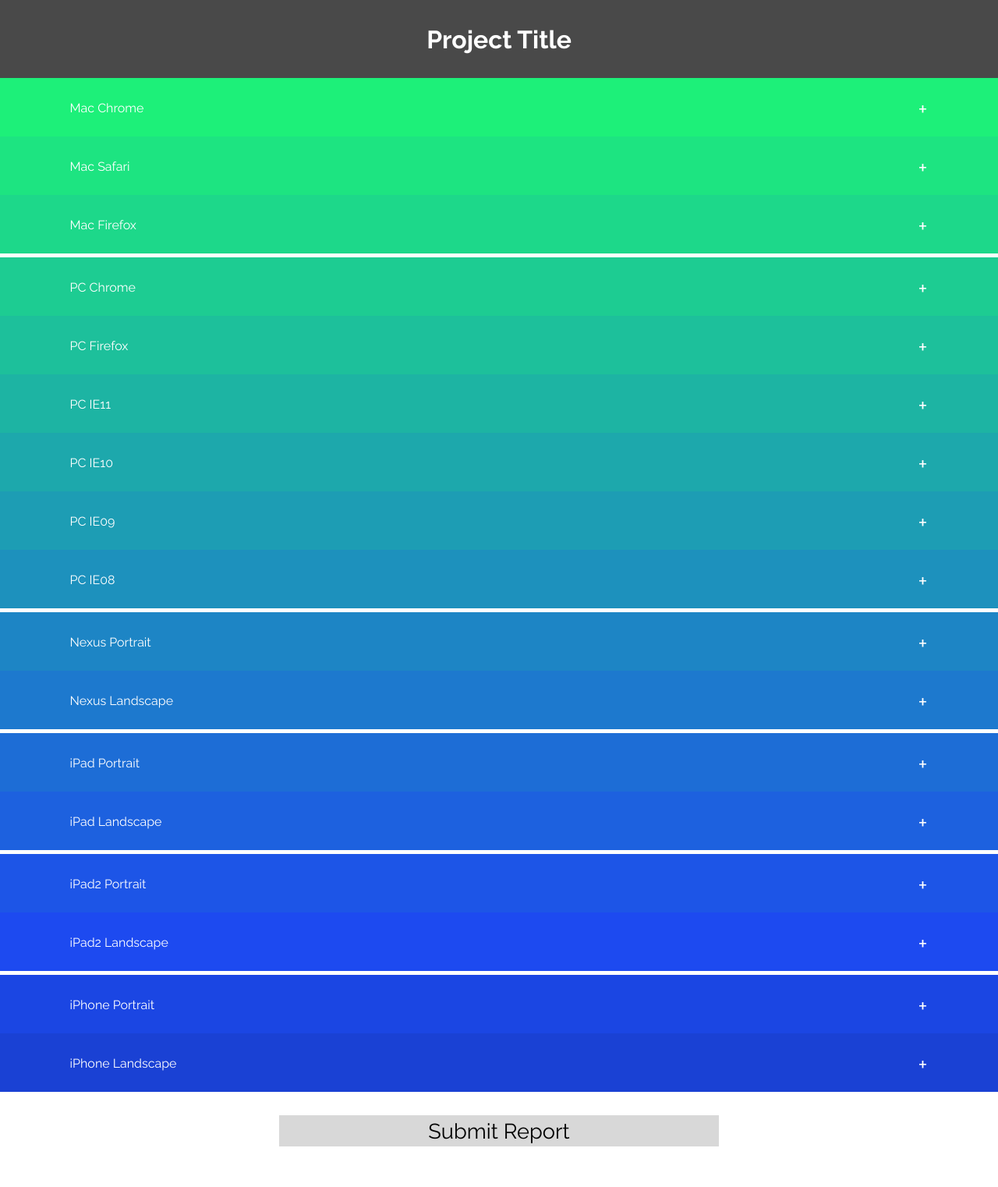
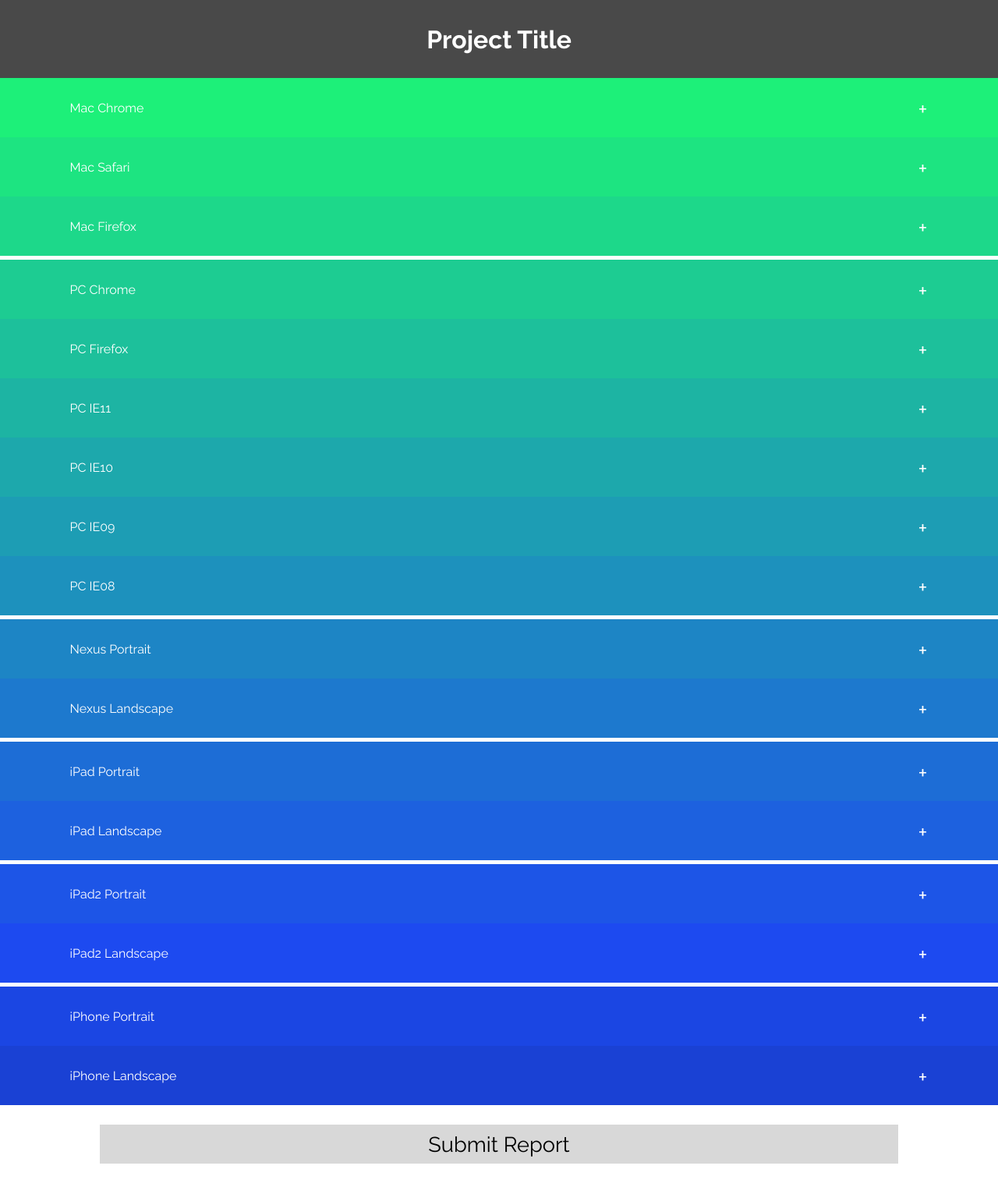
Before and after one commit to PXLbros/QA_APP, a PHP site: page / in a window 1280 px wide. Shown: the whole page at 78% size. Before the commit the page ends 1470 px from the top, so only its background shows below. Run offline with PHP 8.4, Linux system fonts and the light colour scheme.

Commit message:
third commit

```diff
--- a/includes/javascript.js
+++ b/includes/javascript.js
@@ -26,7 +26,7 @@ $(document).ready(function()
 		{
 			$(this).children('h4').css('color', 'white');
 		}
-
+		//plusminus
 		var plussign = $(this).children('h4.plus');
 		$('.accordionButton').children('h4.plus').not(plussign).html('+');
 
@@ -37,6 +37,7 @@ $(document).ready(function()
         	plussign.html('+');
         }
 		console.log(plussign.html());
+		//borderbottom
 
 		//slide
 		if( $(this).next().is(':hidden') === true )
--- a/style/format.css
+++ b/style/format.css
@@ -259,84 +259,103 @@ input[type="text"].small-input {
 	font-family: Raleway;
 	font-weight: 400;
 	font-size:1.7em;
-	height:40px;
-	width:44%;
-	border: 0;
+	height:50px;
+	width:80%;
+	border:0;
 	background: #D8D8D8;
-	margin: 30px 28% 30px 28%;
+	margin: 25px 10% 30px 10%;
+	padding:2px;
+	display:inline-block;
 }
 
 /* COLOR CODING FOR DIFFERENT DEVICES */
 
 .mac-1{
 	background:#1df079;
+	border-bottom:1px solid #1df079;
 }
 
 .mac-2{
 	background:#1de481;
+	border-bottom:1px solid #1de481;
 }
 
 .mac-3{
 	background:#1dd88a;
+	border-bottom:1px solid #1dd88a;
 }
 
 .pc-1{
 	background:#1dcc92;
+	border-bottom:1px solid #1dcc92;
 	border-top:solid 5px white;
 }
 
 .pc-2{
 	background:#1dc09b;
+	border-bottom:1px solid #1dc09b;
 }
 
 .pc-3{
 	background:#1db4a3;
+	border-bottom:1px solid #1db4a3;
 }
 
 .pc-4{
 	background:#1da8ac;
+	border-bottom:1px solid #1da8ac;
 }
 
 .pc-5{
 	background:#1d9db4;
+	border-bottom:1px solid #1d9db4;
 }
 
 .pc-6{
 	background:#1d91bd;
+	border-bottom:1px solid #1d91bd;
 }
 
 .nexus-1{
 	background:#1d85c5;
+	border-bottom:1px solid #1d85c5;
 	border-top:solid 5px white;
 }
 
 .nexus-2{
 	background:#1d79ce;
+	border-bottom:1px solid #1d79ce;
 }
 
 .ipad-1{
 	background:#1d6dd6;
+	border-bottom:1px solid #1d6dd6;
 	border-top:solid 5px white;
 }
 
 .ipad-2{
 	background:#1d61df;
+	border-bottom:1px solid #1d61df;
 }
 
 .ipad2-1{
 	background:#1d55e7;
+	border-bottom:1px solid #1d55e7;
 	border-top:solid 5px white;
 }
 
 .ipad2-2{
 	background:#1d4af0;
+	border-bottom:1px solid #1d4af0;
 }
 
 .iphone-1{
 	background:#1B46E3;
+	border-bottom:1px solid #1B46E3;
 	border-top:solid 5px white;
 }
 
 .iphone-2{
 	background: #1A41D4;
+	border-bottom:1px solid #1A41D4;
 }
```
